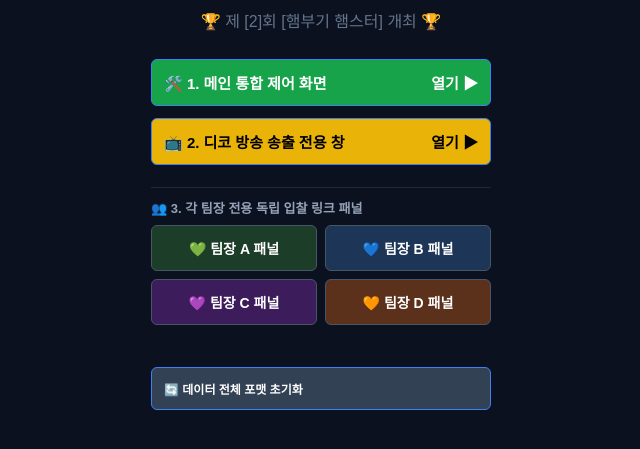
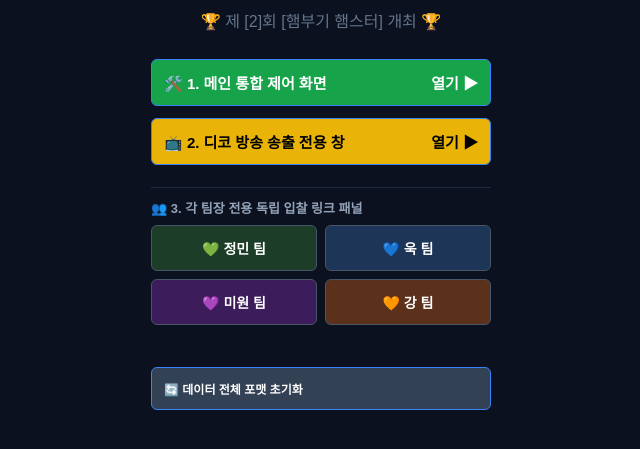
Before and after one commit to tlgus5030/hambugi-auction, a plain HTML site: page index.html in a window 1280 px wide. Shown: the part 231-680 px from the top of the page, without its empty margins (319-959 px from the left). Drawn offline with Linux system fonts and the light colour scheme.

Commit message:
Update index.html

```diff
--- a/index.html
+++ b/index.html
@@ -684,10 +684,10 @@
         <div style="width: 340px; border-top: 1px solid #1e293b; margin: 10px 0; padding-top: 10px;">
             <p style="font-size: 13px; color: #94a3b8; margin: 0 0 8px 0; font-weight: bold;">👥 3. 각 팀장 전용 독립 입찰 링크 패널</p>
             <div class="dir-grid">
-                <button style="background-color:#1c3d27;" onclick="goPage('dir0')">💚 팀장 A 패널</button>
-                <button style="background-color:#1d3557;" onclick="goPage('dir1')">💙 팀장 B 패널</button>
-                <button style="background-color:#3d1c5c;" onclick="goPage('dir2')">💜 팀장 C 패널</button>
-                <button style="background-color:#5c311c;" onclick="goPage('dir3')">🧡 팀장 D 패널</button>
+                <button style="background-color:#1c3d27;" onclick="goPage('dir0')">💚 정민 팀</button>
+                <button style="background-color:#1d3557;" onclick="goPage('dir1')">💙 욱 팀</button>
+                <button style="background-color:#3d1c5c;" onclick="goPage('dir2')">💜 미원 팀</button>
+                <button style="background-color:#5c311c;" onclick="goPage('dir3')">🧡 강 팀</button>
             </div>
         </div>
         <button class="lobby-btn" style="background-color:#334155; width:340px; font-size:12px; margin-top:20px;" onclick="resetAllData()">🔄 데이터 전체 포맷 초기화</button>
```
